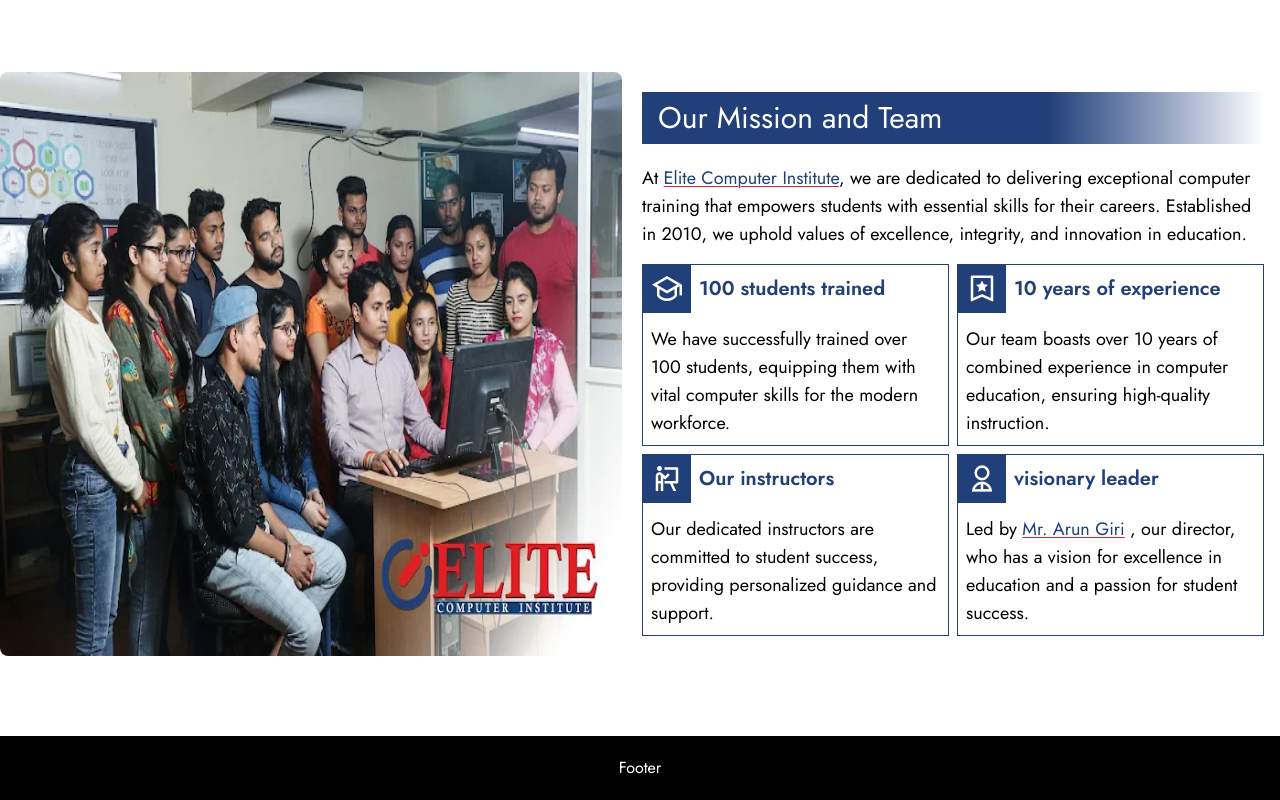
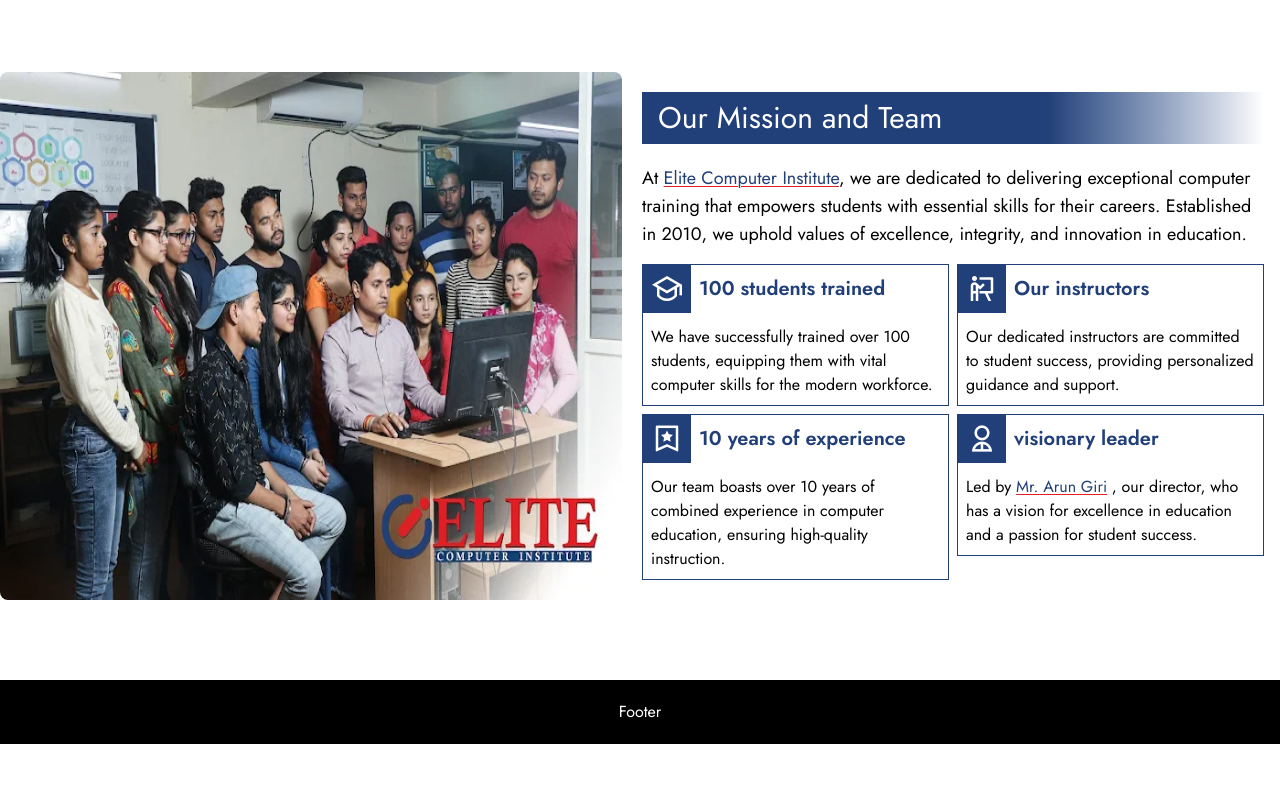
Before and after one commit to Nipul2005/elitInstitute, a React (Vite) app: page / in a window 1280 px wide. Shown: the part 887-1687 px from the top of the page. After the commit the page ends 1631 px from the top, so only its background shows below. Built offline with nearby package versions, Linux system fonts and the light colour scheme; a web font is replaced by a local one.

Commit message:
litle changes

```diff
--- a/src/components/Cards.jsx
+++ b/src/components/Cards.jsx
@@ -12,25 +12,11 @@ function Cards() {
             </h2>
           </div>
 
-          <p className="text-lg text-black p-2 pt-3">
+          <p className="text-md text-black p-2 pt-3">
             We have successfully trained over 100 students, equipping them with
             vital computer skills for the modern workforce.
           </p>
         </div>
-        <div className="flex-1 border border-primary">
-          <div className="flex gap-2 justify-start items-center pr-2">
-            <i className="ri-bookmark-3-line text-3xl bg-primary  w-12 h-12 flex justify-center items-center text-white"></i>
-            <h2 className="text-xl font-semibold text-primary">
-              10 years of experience
-            </h2>
-          </div>
-          <p className="text-lg text-black p-2 pt-3">
-            Our team boasts over 10 years of combined experience in computer
-            education, ensuring high-quality instruction.
-          </p>
-        </div>
-      </div>
-      <div className="flex sm:flex-row flex-col justify-start items-start gap-x-2 gap-y-2">
         <div className="flex-1 border border-primary">
           <div className="flex gap-2 justify-start items-center pr-2">
             <i className="ri-presentation-line text-3xl bg-primary  w-12 h-12 flex justify-center items-center text-white"></i>
@@ -39,9 +25,23 @@ function Cards() {
             </h2>
           </div>
 
-          <p className="text-lg text-black p-2 pt-3">
+          <p className="text-md text-black p-2 pt-3">
             Our dedicated instructors are committed to student success,
             providing personalized guidance and support.
+          </p>
+        </div>
+      </div>
+      <div className="flex sm:flex-row flex-col justify-start items-start gap-x-2 gap-y-2">
+        <div className="flex-1 border border-primary">
+          <div className="flex gap-2 justify-start items-center pr-2">
+            <i className="ri-bookmark-3-line text-3xl bg-primary  w-12 h-12 flex justify-center items-center text-white"></i>
+            <h2 className="text-xl font-semibold text-primary">
+              10 years of experience
+            </h2>
+          </div>
+          <p className="text-md text-black p-2 pt-3">
+            Our team boasts over 10 years of combined experience in computer
+            education, ensuring high-quality instruction.
           </p>
         </div>
         <div className="flex-1 border border-primary">
@@ -51,7 +51,7 @@ function Cards() {
               visionary leader
             </h2>
           </div>
-          <p className="text-lg text-black p-2 pt-3">
+          <p className="text-md text-black p-2 pt-3">
             Led by{" "}
             <span
               className="underline
```
